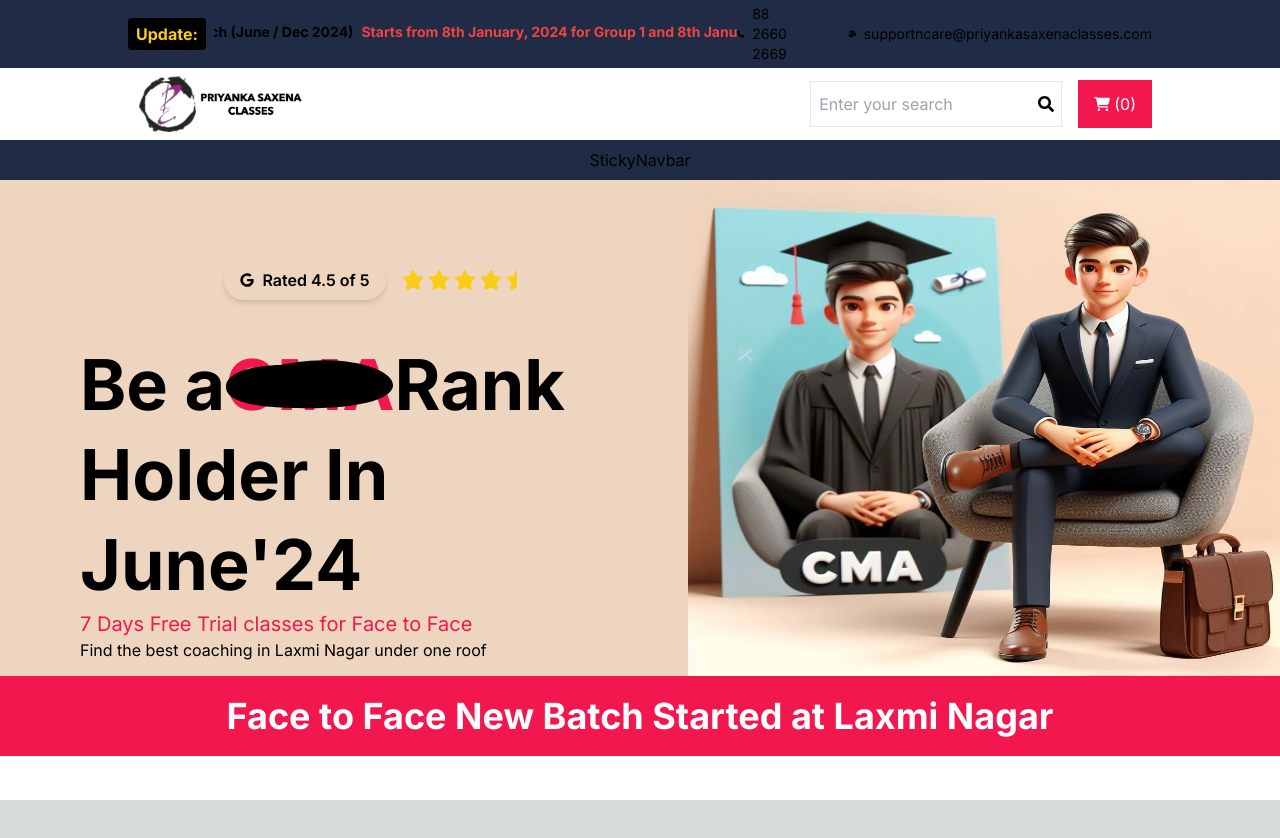
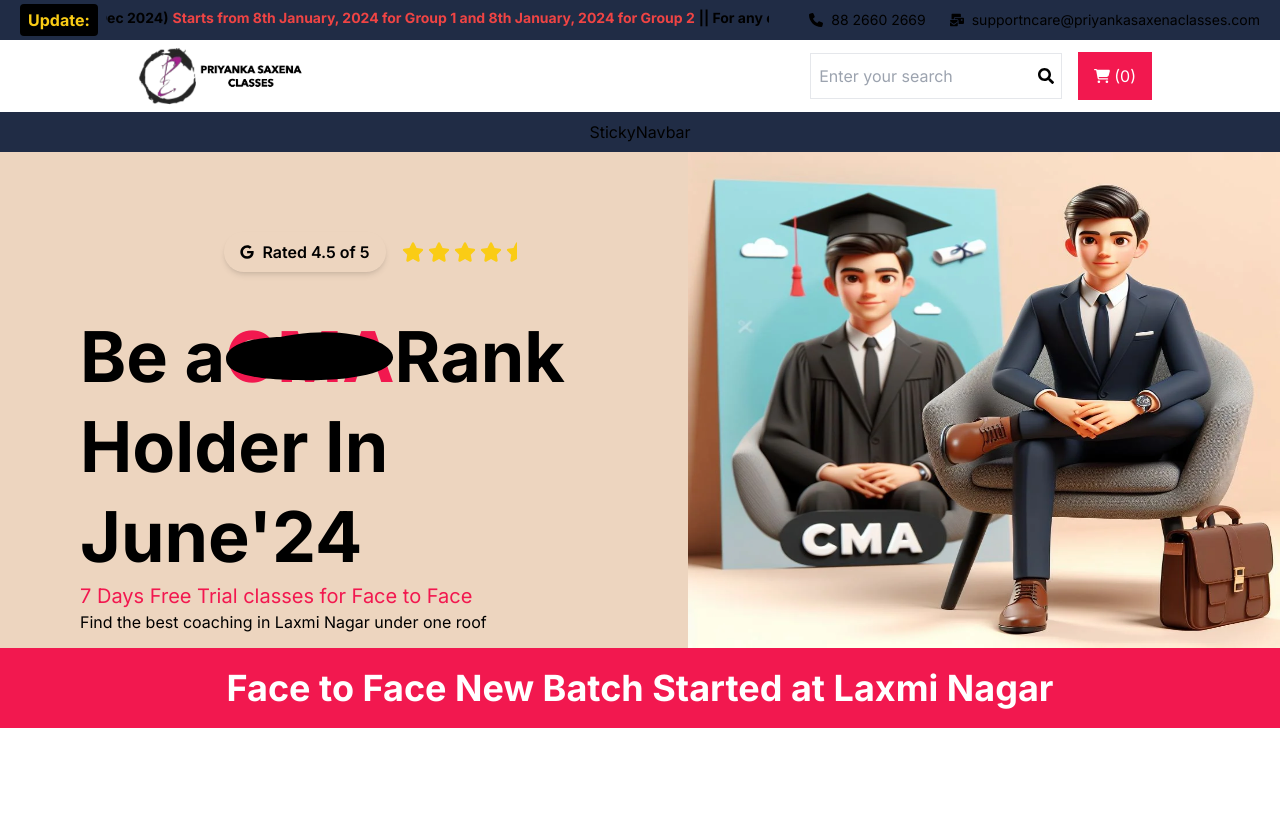
Before and after one commit to PrecisionWebAI/priyanka-saxena-classes, a Next.js app: page / in a window 1280 px wide. Shown: the top 838 px of the page. Before the commit the page ends 800 px from the top, so only its background shows below. Built offline with nearby package versions, Linux system fonts and the light colour scheme.

Commit message:
added navbar in layout

```diff
--- a/package.json
+++ b/package.json
@@ -13,6 +13,7 @@
     "react": "^18",
     "react-dom": "^18",
     "react-icons": "^5.0.1",
+    "react-responsive-carousel": "^3.2.23",
     "react-simple-star-rating": "^5.1.7"
   },
   "devDependencies": {
--- a/src/app/layout.tsx
+++ b/src/app/layout.tsx
@@ -1,6 +1,8 @@
 import type { Metadata } from "next";
 import { Inter } from "next/font/google";
 import "./globals.css";
+import StickyNavbar from "@/components/StickyNavbar";
+import StaticNavbar from "@/components/StaticNavbar";
 
 const inter = Inter({ subsets: ["latin"] });
 
@@ -16,7 +18,13 @@ export default function RootLayout({
 }>) {
   return (
     <html lang="en">
-      <body className={inter.className}>{children}</body>
+      <body className={inter.className}>
+        <div className="bg-white flex flex-col overflow-auto">
+          <StaticNavbar />
+          <StickyNavbar />
+        </div>
+        {children}
+      </body>
     </html>
   );
 }
--- a/src/app/page.tsx
+++ b/src/app/page.tsx
@@ -8,8 +8,8 @@ type Props = {};
 const page = (props: Props) => {
   return (
     <div className="bg-white min-h-screen flex flex-col overflow-auto">
-      <StaticNavbar />
-      <StickyNavbar />
+      {/* <StaticNavbar />
+      <StickyNavbar /> */}
       <Home />
     </div>
   );
--- a/src/components/StaticNavbar.tsx
+++ b/src/components/StaticNavbar.tsx
@@ -1,20 +1,39 @@
+"use client";
+
 import Image from "next/image";
 import React from "react";
 import { FaMailBulk, FaSearch } from "react-icons/fa";
 import { FaCartShopping, FaPhone } from "react-icons/fa6";
+import { Carousel } from "react-responsive-carousel";
+import "react-responsive-carousel/lib/styles/carousel.min.css";
 
 type Props = {};
 
 const StaticNavbar = (props: Props) => {
   return (
     <div className="bg-white w-full flex justify-center items-center flex-col">
-      <div className="bg-primary flex flex-1 w-full px-[10%]">
-        <div className="flex py-1 items-center w-full gap-2">
+      <div className="bg-primary flex flex-1 w-full px-5 gap-10">
+        <div className="flex py-1 items-center gap-2 flex-1">
           <span className="px-2 py-1 text-yellow-400 bg-black rounded font-bold flex">
             Update:
           </span>
           <div className="flex w-full overflow-x-hidden relative box-border h-6 justify-center items-center">
-            <div className="flex animate-marquee-infinite left-0 right-0 top-0 bottom-0 absolute gap-2 box-border font-bold text-sm">
+            <div className="flex animate-marquee-infinite left-0 right-0 top-0 bottom-0 absolute gap-1 box-border font-bold text-sm">
+              {/* <Carousel
+              autoPlay
+              showArrows={false}
+              showThumbs={false}
+              showIndicators={false}
+              showStatus={false}
+              swipeable={false}
+              autoFocus
+              centerMode
+              infiniteLoop
+              // centerSlidePercentage={10}
+              interval={500}
+              width={"20%"}
+            > */}
+              {/* <div className="flex w-full justify-around" /> */}
               <span className="flex min-w-max">
                 CMA Inter New Face to Face - Regular Batch (June / Dec 2024)
               </span>
@@ -51,7 +70,7 @@ const StaticNavbar = (props: Props) => {
                 Priyanka Saxena
               </span>
 
-              <div className="flex w-full justify-around" />
+              {/* <div className="flex w-full justify-around" /> */}
 
               <span className="flex min-w-max">
                 CMA Inter New Face to Face - Regular Batch (June / Dec 2024)
@@ -86,13 +105,14 @@ const StaticNavbar = (props: Props) => {
               </span>
               <span className="flex min-w-max"> Banking Name: </span>
               <span className="flex min-w-max">Priyanka Saxena</span>
+              {/* </Carousel> */}
             </div>
           </div>
         </div>
         <div className="flex gap-2 items-center py-1 text-sm">
           <FaPhone />
-          <span className="flex">88 2660 2669</span>
-          <FaMailBulk className="ml-10" />
+          <span className="flex min-w-max">88 2660 2669</span>
+          <FaMailBulk className="ml-4" />
           <span className="flex">supportncare@priyankasaxenaclasses.com</span>
         </div>
       </div>
```
Also changed, not shown: 1 other file (tests, documents, lock files or other folders).
